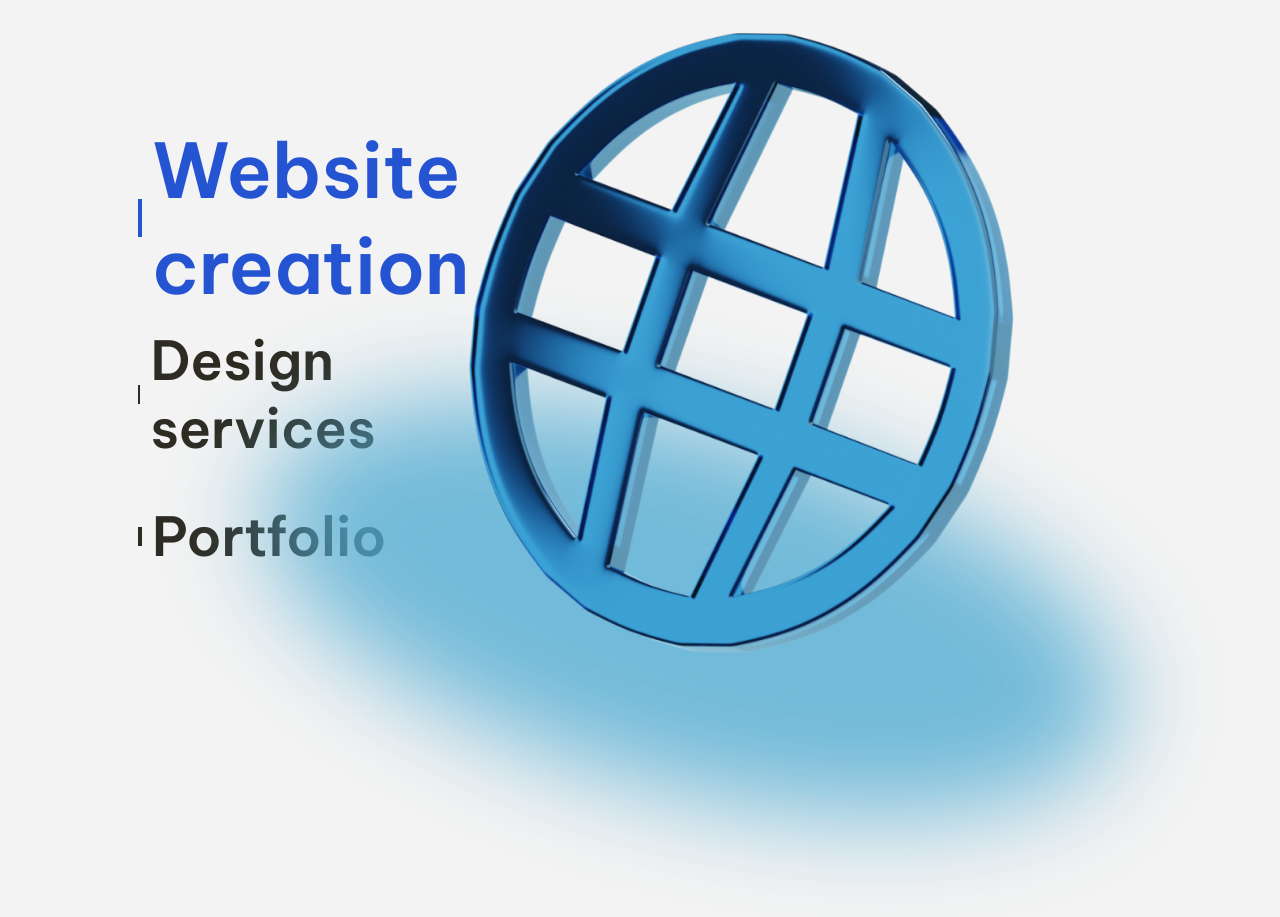
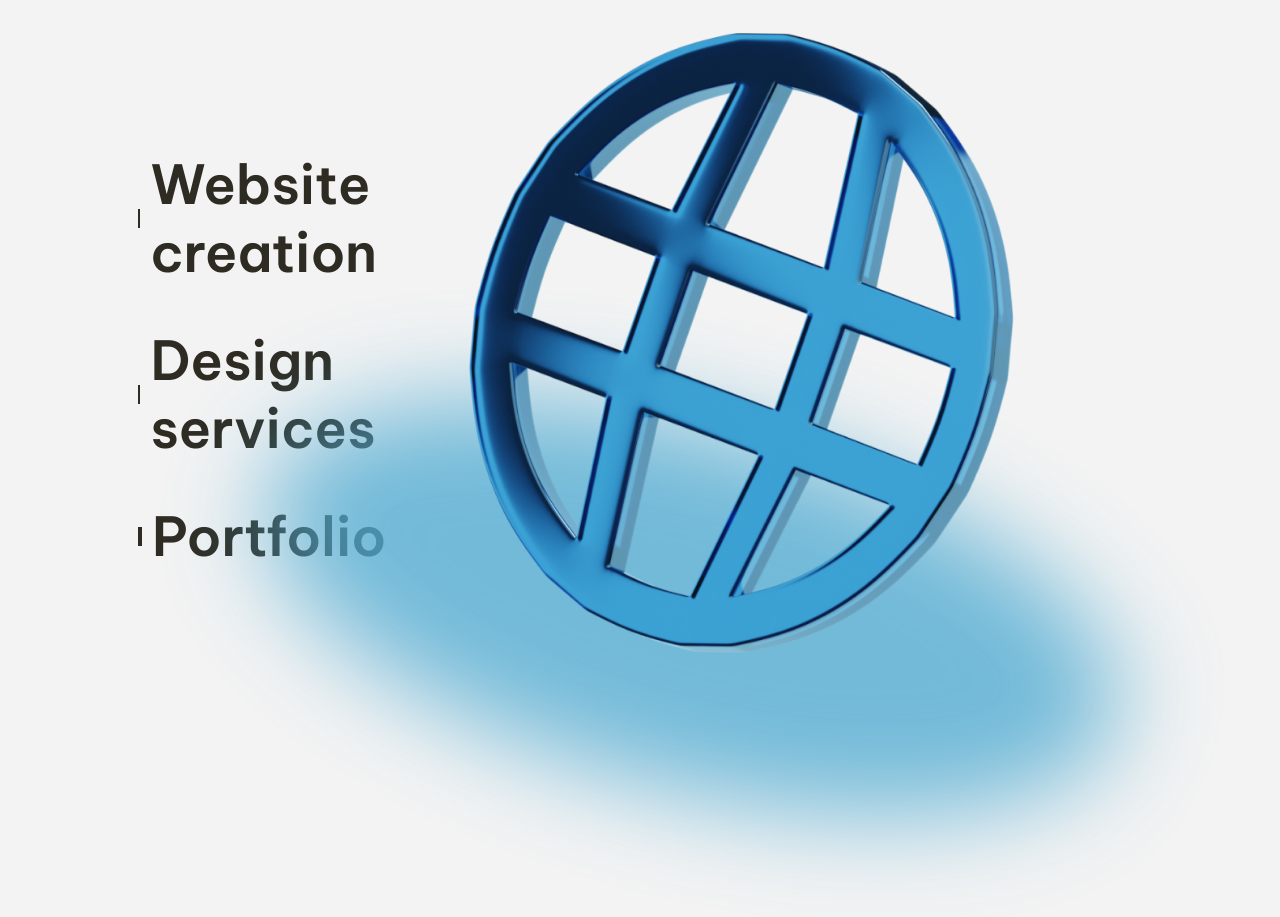
Before and after one commit to VRomanenko04/Dispersion, a Next.js app: page / in a window 1280 px wide. Shown: the part 2500-3417 px from the top of the page. Built offline with nearby package versions, Linux system fonts and the light colour scheme.

Commit message:
Renamed the state and moved them to props

```diff
--- a/src/components/Navigation/Navigation.tsx
+++ b/src/components/Navigation/Navigation.tsx
@@ -7,10 +7,13 @@ import Web_3d from '@/assets/web_3d.png';
 import Design_3d from '@/assets/picture_3d.png';
 import Portfolio_3d from '@/assets/bag_3d.png';
 
+type NavProps = {
+    currentPage: string
+    setCurrentPage: React.Dispatch<React.SetStateAction<string>>
+}
 
-const Navigation = () => {
+const Navigation = ({ currentPage, setCurrentPage }: NavProps) => {
 const [navImage, setNavImage] = useState("Website creation");
-const [changePage, setChangePage] = useState("Website creation");
 const [isHidden, setIsHidden] = useState(false);
 const [items, setItems] = useState(["Website creation", "Design services", "Portfolio"]);
 
@@ -24,7 +27,7 @@ const handleNavClick = (selectedItem: string) => {
             updatedItems.unshift(selectedItem);
             return updatedItems;
         });
-        setChangePage(selectedItem);
+        setCurrentPage(selectedItem);
         setIsHidden(true);
         setTimeout(() => {
             setIsHidden(false);
@@ -36,9 +39,9 @@ const handleNavClick = (selectedItem: string) => {
 };
 
 const getActiveClass = (item: string) => {
-    if (changePage === "Website creation" && item === "Website creation") return styles.active__1;
-    if (changePage === "Design services" && item === "Design services") return styles.active__2;
-    if (changePage === "Portfolio" && item === "Portfolio") return styles.active__3;
+    if (currentPage === "Website creation" && item === "Website creation") return styles.active__1;
+    if (currentPage === "Design services" && item === "Design services") return styles.active__2;
+    if (currentPage === "Portfolio" && item === "Portfolio") return styles.active__3;
     return '';
 };
 
@@ -48,7 +51,7 @@ const getActiveClass = (item: string) => {
                 <nav>
                     <ul className={styles.menu}>
                         {items.map((item) => {
-                            const isActive = changePage === item;
+                            const isActive = currentPage === item;
                             const listItemStyles = `${styles.menu__item} ${isActive ? getActiveClass(item) : ''}`;
                             return (
                                 <motion.li
```
